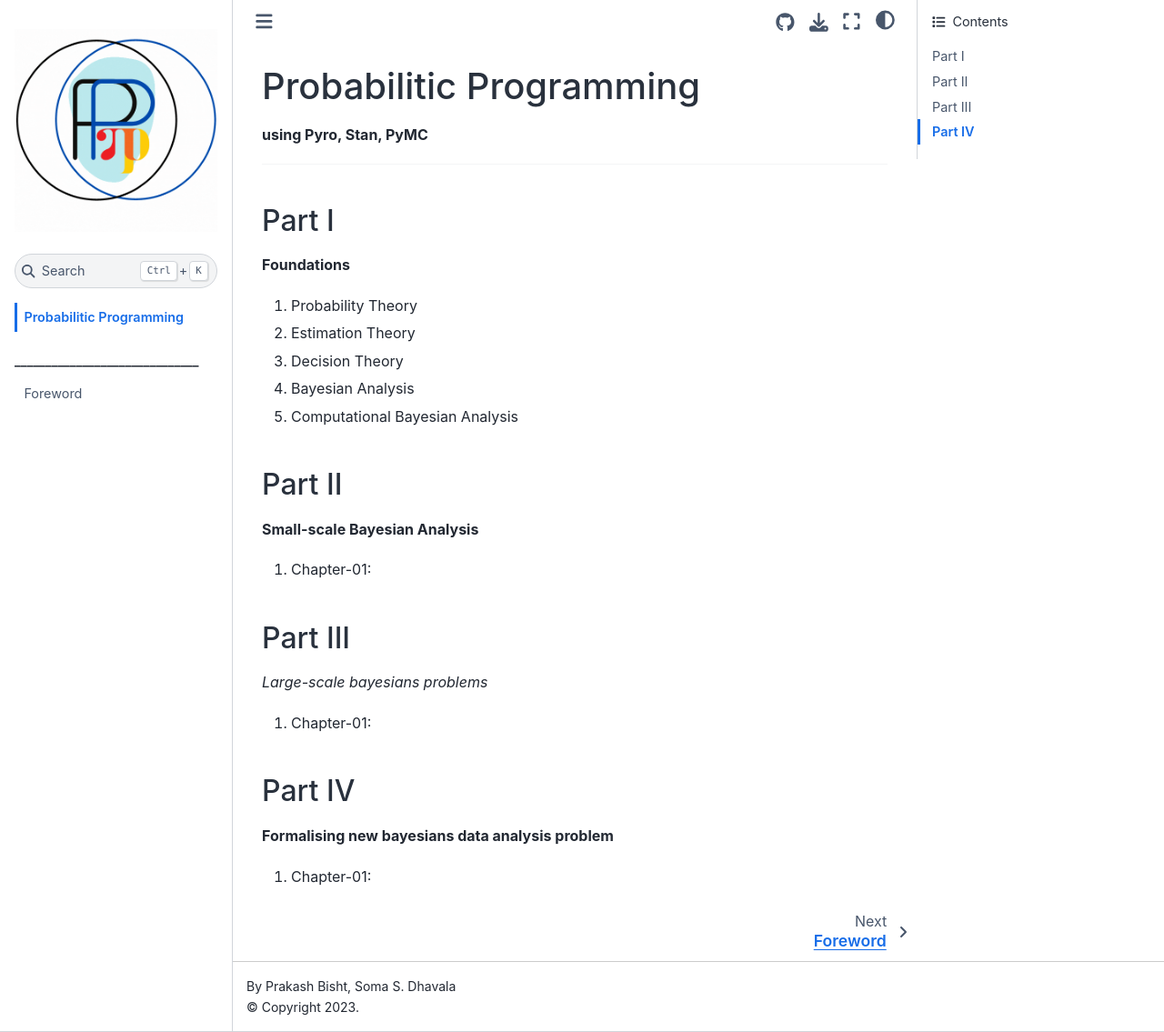
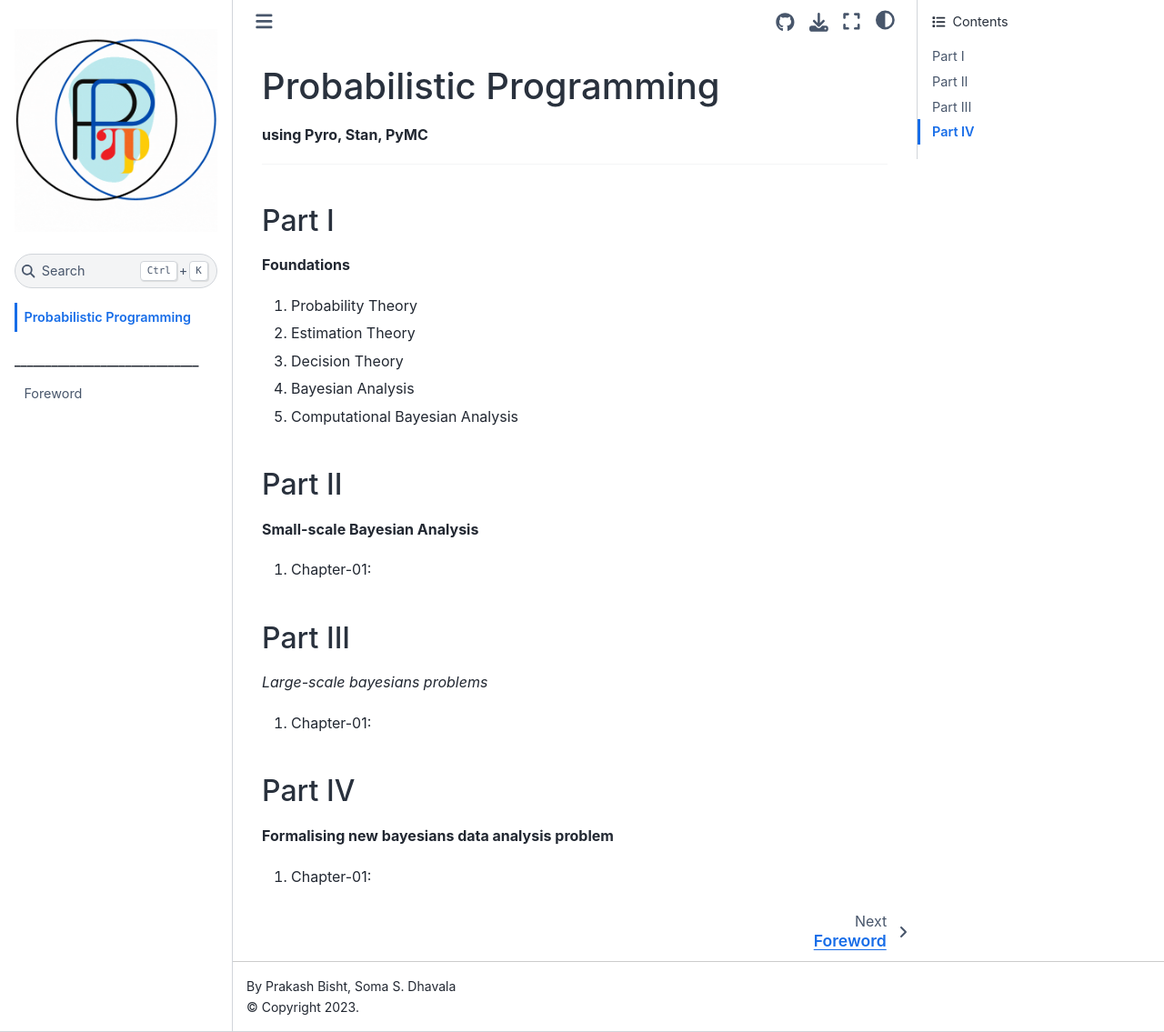
Before and after one commit to mlsquare/p3, a Jupyter Book: the page built from intro.md, in a window 1280 px wide and 1135 px high. Shown: the whole window at 91% size. Built offline with Jupyter Book 1.0.4 settings and Sphinx 7.4.7 and the Sphinx Book theme 1.1.4, drawn with Linux system fonts in a browser that asks for light colours; pages that are not in the unit, such as notebooks, are missing from menus; comment, search, counter and statistics services are not loaded.

Commit message:
Update intro

```diff
--- a/intro.md
+++ b/intro.md
@@ -1,4 +1,4 @@
-# Probabilitic Programming
+# Probabilistic Programming
  __using Pyro, Stan, PyMC__
 
 ------
```
